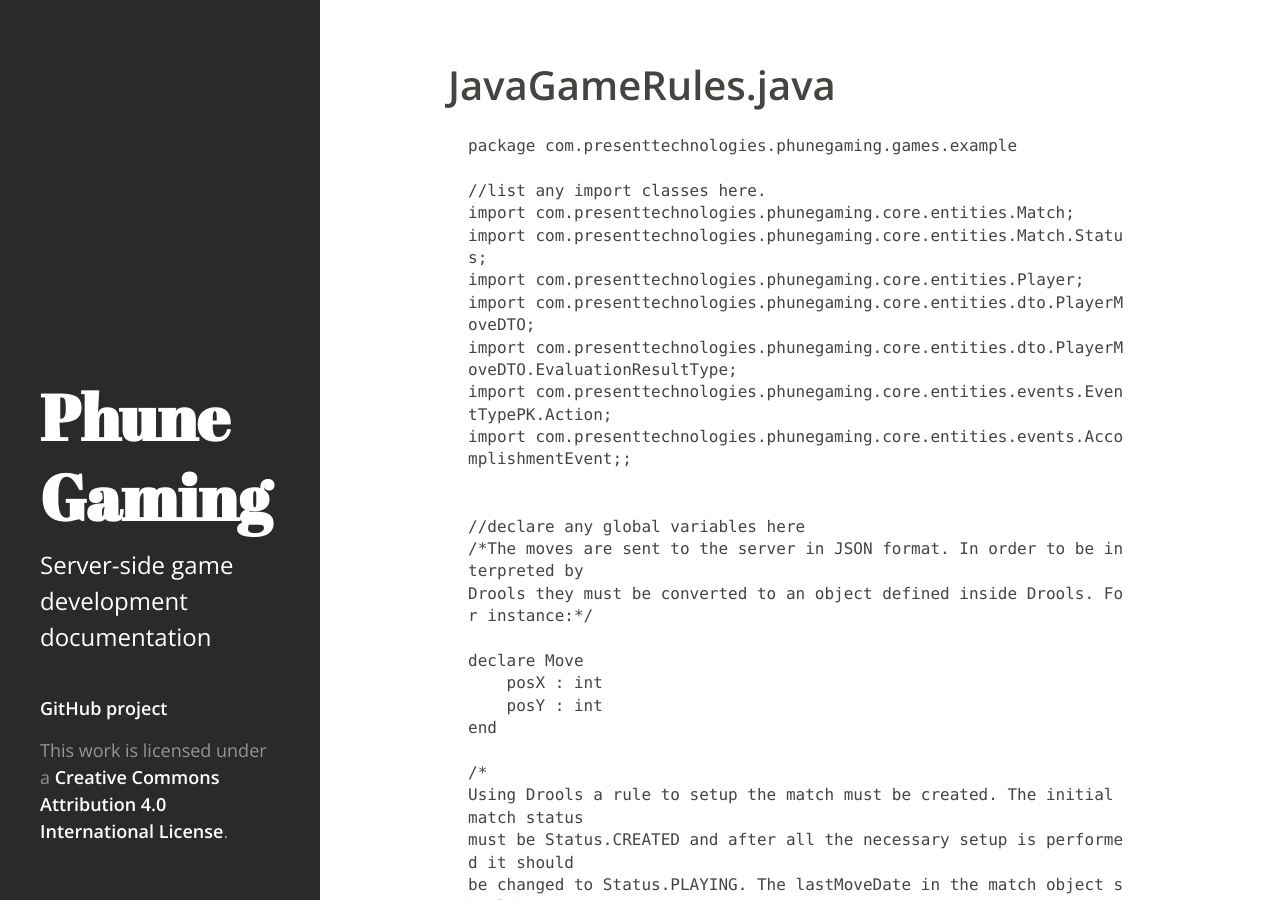
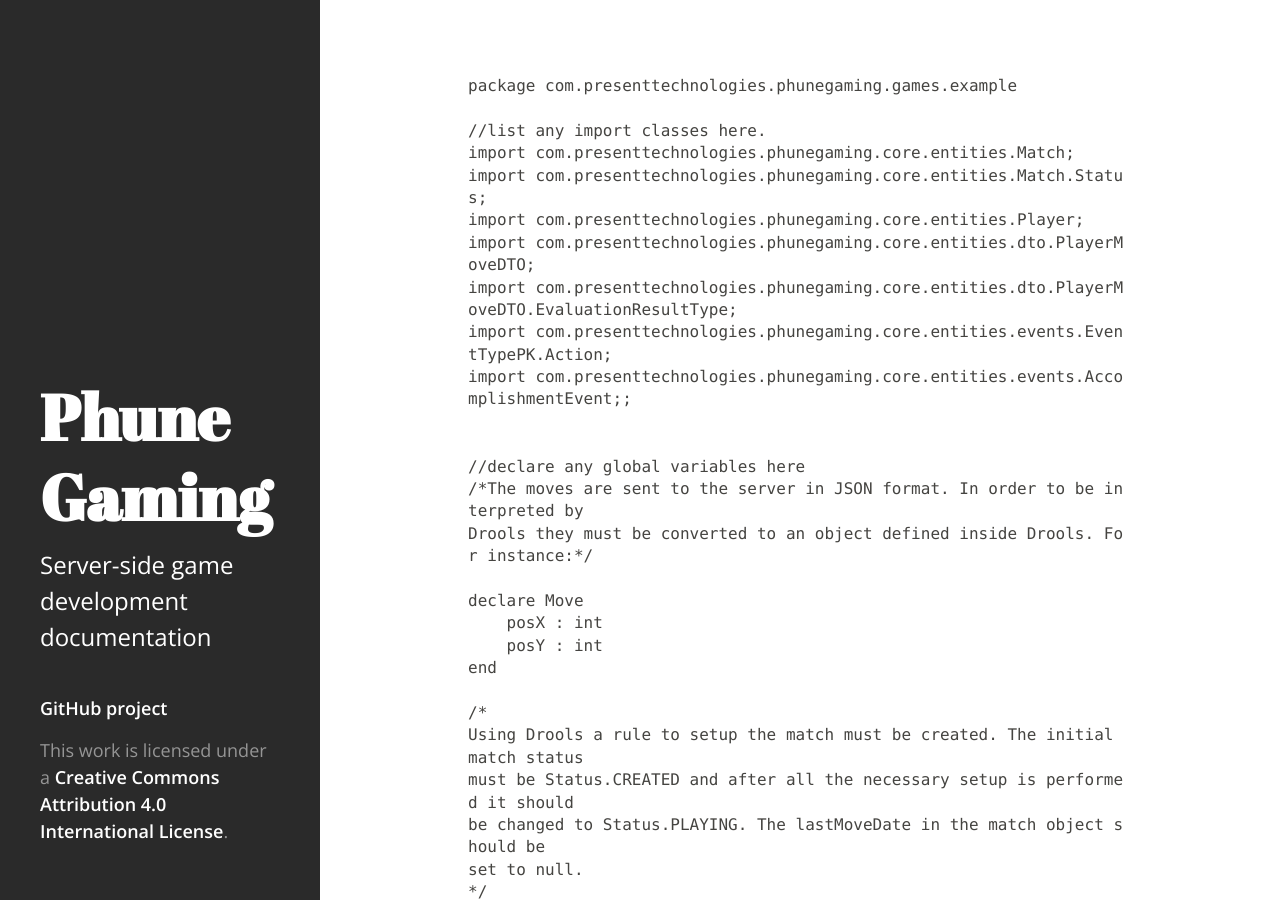
Before and after one commit to fjorge/pg-server-rules, a Jekyll site: the page built from code/DrooldRules.md, in a window 1280 px wide and 900 px high. Built offline with Jekyll 4.4.1, drawn with Linux system fonts in a browser that asks for light colours; Markdown is read by kramdown in place of the engine named in the settings.

````diff
--- a/code/DrooldRules.md
+++ b/code/DrooldRules.md
@@ -2,8 +2,6 @@
 layout: default
 title: Drools game rules interface - Phune Gaming server-side rules
 ---
-
-# JavaGameRules.java
 
 ```
 package com.presenttechnologies.phunegaming.games.example
````
